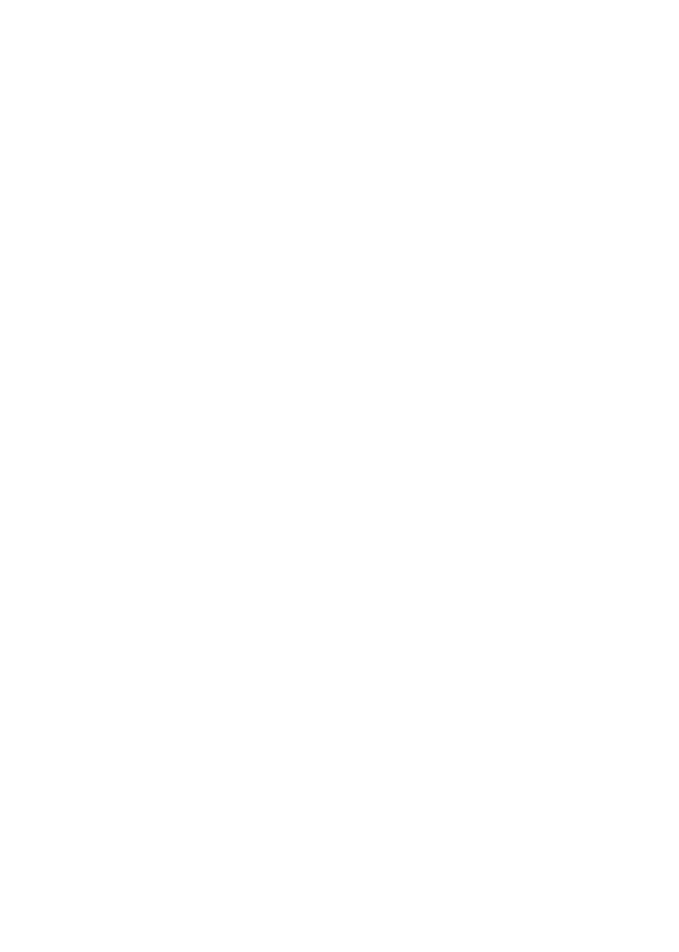
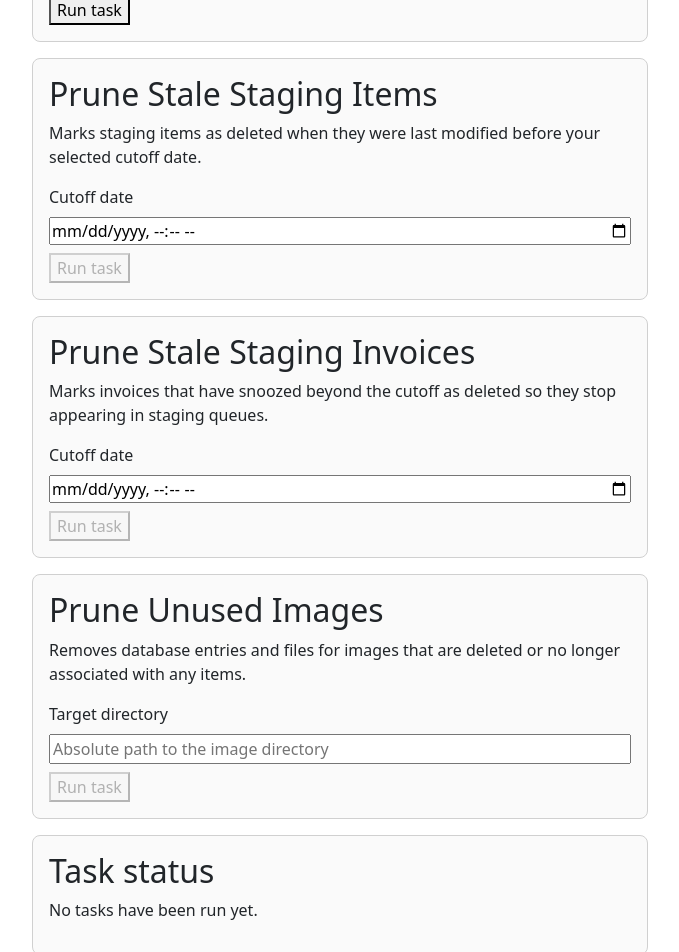
Before and after one commit to frank26080115/Junk-Warehouse, a React (Vite) app in the folder frontend/: page /admin in a window 1280 px wide. Shown: the part 280-1232 px from the top of the page, without its empty margins (300-979 px from the left). Before the commit the page ends 800 px from the top, so only its background shows below. Built offline with nearby package versions, Linux system fonts and the light colour scheme.

Commit message:
Add maintenance task endpoint and admin UI

```diff
--- a/frontend/src/pages/AdminPage.tsx
+++ b/frontend/src/pages/AdminPage.tsx
@@ -1,11 +1,278 @@
-import React from "react";
+import React, { useCallback, useState } from "react";
 
-const AdminPage: React.FC = () => (
-  <div>
-    <h1>Admin</h1>
-    <p>Run maintenance tasks here.</p>
-    {/* TODO: buttons / status panes that call /api/admin/* */}
-  </div>
-);
+type TaskName =
+  | "prune_deleted"
+  | "prune_stale_staging_items"
+  | "prune_stale_staging_invoices"
+  | "prune_images";
+
+const sectionStyle: React.CSSProperties = {
+  border: "1px solid #d0d0d0",
+  borderRadius: "8px",
+  padding: "16px",
+  marginBottom: "16px",
+  backgroundColor: "#fafafa",
+};
+
+const statusTextStyle: React.CSSProperties = {
+  marginTop: "8px",
+  fontStyle: "italic",
+  color: "#555555",
+};
+
+const inputGroupStyle: React.CSSProperties = {
+  display: "flex",
+  flexDirection: "column",
+  gap: "8px",
+  marginTop: "8px",
+  marginBottom: "8px",
+};
+
+const resultBoxStyle: React.CSSProperties = {
+  marginTop: "12px",
+  padding: "12px",
+  backgroundColor: "#f5f5f5",
+  borderRadius: "4px",
+  whiteSpace: "pre-wrap",
+  fontFamily: "Menlo, Monaco, Consolas, 'Courier New', monospace",
+  fontSize: "0.9rem",
+};
+
+const taskTitles: Record<TaskName, string> = {
+  prune_deleted: "Prune Soft-Deleted Records",
+  prune_stale_staging_items: "Prune Stale Staging Items",
+  prune_stale_staging_invoices: "Prune Stale Staging Invoices",
+  prune_images: "Prune Unused Images",
+};
+
+const AdminPage: React.FC = () => {
+  const [activeTask, setActiveTask] = useState<TaskName | null>(null);
+  const [lastTask, setLastTask] = useState<TaskName | null>(null);
+  const [resultText, setResultText] = useState<string | null>(null);
+  const [error, setError] = useState<string | null>(null);
+  const [itemsCutoff, setItemsCutoff] = useState<string>("");
+  const [invoicesCutoff, setInvoicesCutoff] = useState<string>("");
+  const [imageDirectory, setImageDirectory] = useState<string>("");
+
+  const busy = activeTask !== null;
+
+  const runTask = useCallback(
+    async (task: TaskName, parameters: Record<string, unknown>) => {
+      if (activeTask) {
+        return;
+      }
+
+      setActiveTask(task);
+      setLastTask(task);
+      setError(null);
+      setResultText(null);
+
+      try {
+        const response = await fetch("/api/task", {
+          method: "POST",
+          headers: {
+            "Content-Type": "application/json",
+          },
+          body: JSON.stringify({ task, parameters }),
+        });
+
+        const responseText = await response.text();
+        let payload: unknown = null;
+
+        if (responseText) {
+          try {
+            payload = JSON.parse(responseText);
+          } catch {
+            payload = responseText;
+          }
+        }
+
+        if (!response.ok) {
+          if (
+            payload &&
+            typeof payload === "object" &&
+            "error" in payload &&
+            typeof (payload as { error: unknown }).error === "string"
+          ) {
+            setError((payload as { error: string }).error);
+          } else {
+            setError(`Task failed with status ${response.status}.`);
+          }
+          return;
+        }
+
+        if (
+          payload &&
+          typeof payload === "object" &&
+          "result" in payload
+        ) {
+          const resultValue = (payload as { result: unknown }).result;
+          setResultText(JSON.stringify(resultValue, null, 2));
+        } else if (typeof payload === "string") {
+          setResultText(payload);
+        } else if (payload != null) {
+          setResultText(JSON.stringify(payload, null, 2));
+        } else {
+          setResultText("Task completed.");
+        }
+      } catch (err) {
+        setError(err instanceof Error ? err.message : String(err));
+      } finally {
+        setActiveTask(null);
+      }
+    },
+    [activeTask],
+  );
+
+  const handlePruneDeleted = () => {
+    runTask("prune_deleted", {});
+  };
+
+  const handlePruneStagingItems = () => {
+    if (!itemsCutoff) {
+      setError("Please choose a cutoff date for staging items.");
+      return;
+    }
+    runTask("prune_stale_staging_items", { cutoff_date: itemsCutoff });
+  };
+
+  const handlePruneStagingInvoices = () => {
+    if (!invoicesCutoff) {
+      setError("Please choose a cutoff date for staging invoices.");
+      return;
+    }
+    runTask("prune_stale_staging_invoices", { cutoff_date: invoicesCutoff });
+  };
+
+  const handlePruneImages = () => {
+    const trimmed = imageDirectory.trim();
+    if (!trimmed) {
+      setError("Please provide the target directory for image pruning.");
+      return;
+    }
+    runTask("prune_images", { target_directory: trimmed });
+  };
+
+  return (
+    <div style={{ maxWidth: "800px", margin: "0 auto", padding: "1rem" }}>
+      <h1>Admin</h1>
+      <p>Run maintenance tasks here.</p>
+
+      <section style={sectionStyle}>
+        <h2>{taskTitles.prune_deleted}</h2>
+        <p>Permanently removes rows that were previously marked as deleted.</p>
+        <button type="button" onClick={handlePruneDeleted} disabled={busy}>
+          Run task
+        </button>
+        {activeTask === "prune_deleted" && (
+          <p style={statusTextStyle}>Busy, please wait...</p>
+        )}
+      </section>
+
+      <section style={sectionStyle}>
+        <h2>{taskTitles.prune_stale_staging_items}</h2>
+        <p>
+          Marks staging items as deleted when they were last modified before your
+          selected cutoff date.
+        </p>
+        <div style={inputGroupStyle}>
+          <label htmlFor="staging-items-cutoff">Cutoff date</label>
+          <input
+            id="staging-items-cutoff"
+            type="datetime-local"
+            value={itemsCutoff}
+            onChange={(event) => setItemsCutoff(event.target.value)}
+            disabled={busy}
+          />
+        </div>
+        <button
+          type="button"
+          onClick={handlePruneStagingItems}
+          disabled={busy || !itemsCutoff}
+        >
+          Run task
+        </button>
+        {activeTask === "prune_stale_staging_items" && (
+          <p style={statusTextStyle}>Busy, please wait...</p>
+        )}
+      </section>
+
+      <section style={sectionStyle}>
+        <h2>{taskTitles.prune_stale_staging_invoices}</h2>
+        <p>
+          Marks invoices that have snoozed beyond the cutoff as deleted so they stop
+          appearing in staging queues.
+        </p>
+        <div style={inputGroupStyle}>
+          <label htmlFor="staging-invoices-cutoff">Cutoff date</label>
+          <input
+            id="staging-invoices-cutoff"
+            type="datetime-local"
+            value={invoicesCutoff}
+            onChange={(event) => setInvoicesCutoff(event.target.value)}
+            disabled={busy}
+          />
+        </div>
+        <button
+          type="button"
+          onClick={handlePruneStagingInvoices}
+          disabled={busy || !invoicesCutoff}
+        >
+          Run task
+        </button>
+        {activeTask === "prune_stale_staging_invoices" && (
+          <p style={statusTextStyle}>Busy, please wait...</p>
+        )}
+      </section>
+
+      <section style={sectionStyle}>
+        <h2>{taskTitles.prune_images}</h2>
+        <p>
+          Removes database entries and files for images that are deleted or no longer
+          associated with any items.
+        </p>
+        <div style={inputGroupStyle}>
+          <label htmlFor="image-target-directory">Target directory</label>
+          <input
+            id="image-target-directory"
+            type="text"
+            placeholder="Absolute path to the image directory"
+            value={imageDirectory}
+            onChange={(event) => setImageDirectory(event.target.value)}
+            disabled={busy}
+          />
+        </div>
+        <button
+          type="button"
+          onClick={handlePruneImages}
+          disabled={busy || imageDirectory.trim() === ""}
+        >
+          Run task
+        </button>
+        {activeTask === "prune_images" && (
+          <p style={statusTextStyle}>Busy, please wait...</p>
+        )}
+      </section>
+
+      <section style={sectionStyle}>
+        <h2>Task status</h2>
+        {busy && <p style={statusTextStyle}>Busy, please wait...</p>}
+        {lastTask ? (
+          <p>Last task: {taskTitles[lastTask]}</p>
+        ) : (
+          <p>No tasks have been run yet.</p>
+        )}
+        {error && (
+          <p style={{ color: "#b30000", marginTop: "8px" }} role="alert">
+            {error}
+          </p>
+        )}
+        {resultText && (
+          <pre style={resultBoxStyle}>{resultText}</pre>
+        )}
+      </section>
+    </div>
+  );
+};
 
 export default AdminPage;
```
Also changed, not shown: 2 other files (tests, documents, lock files or other folders).
